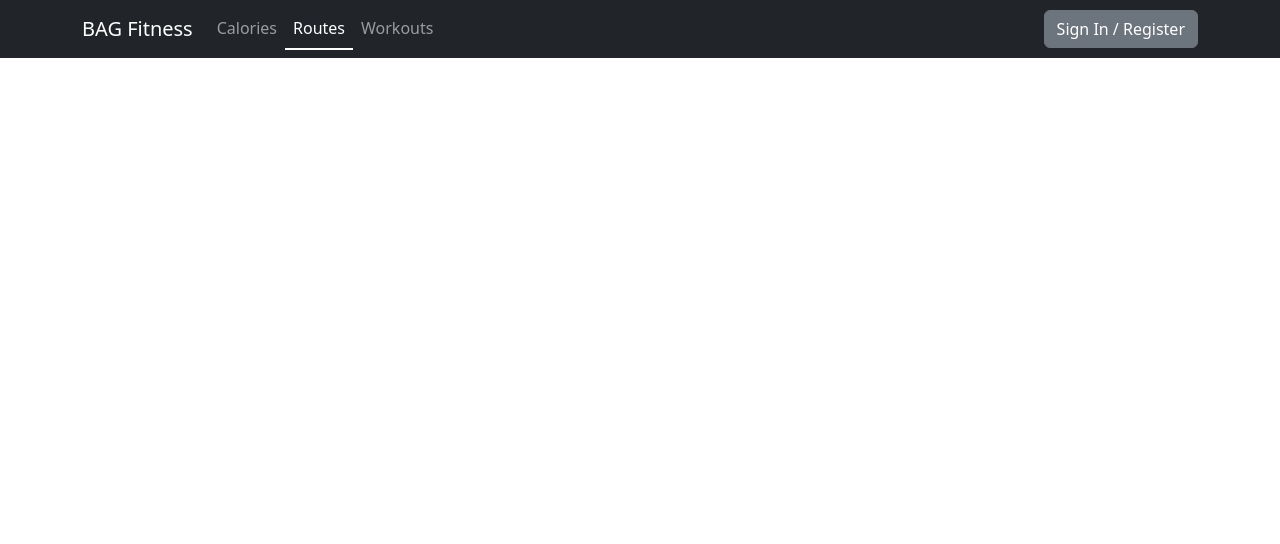
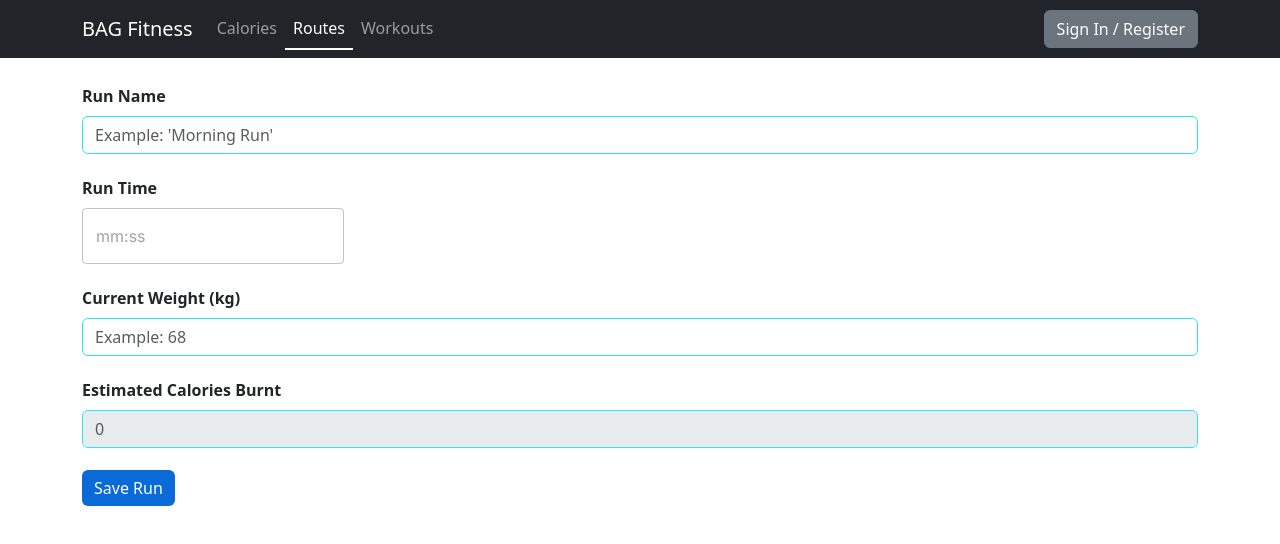
Before and after one commit to GeorgeCeney/fitness-app, a React app in the folder client/: page /routes/save-route in a window 1280 px wide. Shown: the top 544 px of the page. Built offline with nearby package versions, Linux system fonts and the light colour scheme.

Commit message:
save run page added, needs some functionality fixes

```diff
--- a/client/src/App.jsx
+++ b/client/src/App.jsx
@@ -5,6 +5,7 @@ import Home from './pages/Home/Home';
 import Calories from './pages/Calories/Calories';
 import Workouts from './pages/Workouts/Workouts';
 import RoutePlanner from './pages/Routes/RoutePlanner';
+import SaveRoute from "./components/Route/SaveRoute/SaveRoute"
 import { ThemeProvider } from '@mui/material';
 import theme from './theme';
 import CreateWorkout from './components/Workout/CreateWorkout/CreateWorkout';
@@ -22,6 +23,7 @@ function App() {
               <Route path="/calories" element={<Calories/>}/>
               <Route path="/workouts" element={<Workouts/>}/>
               <Route path="/routes" element={<RoutePlanner />}/>
+              <Route path="/routes/save-route" element={<SaveRoute />}/>
               <Route path="/workouts/create" element={<CreateWorkout />}/>
             </Routes>
           </div>
--- a/client/src/components/Map/Map.js
+++ b/client/src/components/Map/Map.js
@@ -1,5 +1,7 @@
 import React, { useEffect, useRef } from 'react';
 import H from '@here/maps-api-for-javascript';
+import SaveRouteWarning from '../Route/Warning/Warning';
+import { useNavigate } from "react-router-dom";
 
 const Map = (props) => {
   const mapRef = useRef(null);
@@ -11,6 +13,8 @@ const Map = (props) => {
   var distances = []
   var routeDistance = 0
 
+  const navigate = useNavigate();
+
   const platform = new H.service.Platform({
     'apikey': 'da2TME2OhQPR19NeeogV8SmFqXsGDK6SXPuUEbt93hs'
   });
@@ -18,6 +22,7 @@ const Map = (props) => {
   function sleep(ms) {
     return new Promise(resolve => setTimeout(resolve, ms));
   }
+
   function calcTotalDistance(distanceList) {
     var routeDistanceDiv = document.getElementById("RouteDistanceDiv")
 
@@ -37,7 +42,7 @@ const Map = (props) => {
   }
 
   async function capture(resultContainer, map, ui) {
-    console.log(route)
+    if (route.length > 1) {
       let sumLat = 0;
       let sumLng = 0;
       route.forEach((point) => {
@@ -54,11 +59,15 @@ const Map = (props) => {
         if (canvas) {
           resultContainer.innerHTML = '';
           resultContainer.appendChild(canvas);
+
+          let routeImage = canvas.toDataURL("image/png")
+          navigate('/routes/save-route', { state: { routeImage } })
+
         } else {
-        // For example when map is in Panorama mode
           resultContainer.innerHTML = 'Capturing is not supported';
         }
       }, [ui], 0, 0, 500, 500);
+    }
   }
 
   useEffect(() => {
@@ -108,35 +117,6 @@ const Map = (props) => {
       saveRun.addEventListener("click", function (evt) {
         var resultContainer = document.getElementById('panel2');
         capture(resultContainer, map.current, ui);
-
-
-        // REFERENCE: https://downhilltodowntown.com/how-to-calculate-your-caloric-burn-while-running/
-
-      //   var MET = 0 // Metabolic Equivalent of Task (MET) is a unit used to estimate the energy expenditure of various activities
-      //   let weight = document.getElementById("weightInput").value
-      //   let time = document.getElementById("timeInput").value
-
-      //   let avgKmPerHour = (routeDistance / 1000) / (time / 60)
-
-      //   const speedRanges = [4.0, 5.7, 8.0, 9.7, 11.3, 12.9, 14.5];
-      //   const mets = [0.5, 2, 4, 6, 8, 10, 11.5, 12.8];
-
-      //   for (let i = 0; i < speedRanges.length; i++) {
-      //       if (avgKmPerHour < speedRanges[i]) {
-      //           MET = mets[i];
-      //           break;
-      //       }
-      //   }
-      //   if (MET === undefined) {
-      //       MET = mets[mets.length - 1];
-      //   }
-
-      //   // If avgKmPerHour is greater than or equal to the last speed range
-      //   var estCaloriesBurntDiv = document.getElementById("estCaloriesBurntDiv")
-
-      //   // Calories Burned = MET x Body Weight (kg) x Duration of Running (hours)
-      //   let estCaloriesBurnt = MET * weight * (time / 60)
-      //   estCaloriesBurntDiv.innerHTML = routeDistance > 0 ? estCaloriesBurnt : 0
       })
 
 
--- /dev/null
+++ b/client/src/components/Route/SaveRoute/SaveRoute.css
@@ -0,0 +1,34 @@
+p {
+  text-align: center;
+  font-weight: bold;
+  margin-top: 5%;
+}
+
+.btn-primary {
+    background-color: var(--primary-colour);
+    border-color: var(--primary-colour);
+  }
+
+  .btn-primary:hover {
+    background-color: #202530;
+    border-color: #202530;
+  }
+
+  .form-control {
+    border-color: var(--light-blue-colour);
+  }
+
+  .form-control:focus {
+    border-color: var(--primary-colour);
+    box-shadow: 0 0 0 0.2rem rgba(10, 106, 216, 0.25);
+  }
+
+  .alert-danger {
+    background-color: var(--lightblue-colour);
+    color: var(--dark-colour);
+  }
+
+  .row {
+    padding-top: 2px;
+    padding-bottom: 4px;
+  }
--- a/client/src/components/Route/SaveRoute/SaveRoute.jsx
+++ b/client/src/components/Route/SaveRoute/SaveRoute.jsx
@@ -0,0 +1,134 @@
+import { Row, Col, Container, Form, Button, Card } from "react-bootstrap";
+import axios from 'axios';
+import { useState, useEffect } from "react";
+import { useAuth } from "../../AuthContext/AuthContext";
+import { useNavigate, useLocation } from 'react-router-dom';
+import "./SaveRoute.css"
+import { TimePicker } from '@mui/x-date-pickers/TimePicker';
+import { LocalizationProvider } from '@mui/x-date-pickers';
+import { AdapterDayjs } from '@mui/x-date-pickers/AdapterDayjs'
+
+const backendUrl = "http://localhost:3000/routes";
+
+function SaveRoute() {
+    const { state } = useLocation()
+
+    console.log(state)
+
+    const { token } = useAuth();
+    const navigate = useNavigate();
+    const [runName, setRunName] = useState('');
+    const [runTime, setRunTime] = useState();
+    const [userWeight, setUserWeight] = useState("");
+    const [notes, setNotes] = useState('');
+    const [estCaloriesBurnt, setEstCaloriesBurnt] = useState("")
+
+    useEffect((routeDistance) => {
+        // REFERENCE: https://downhilltodowntown.com/how-to-calculate-your-caloric-burn-while-running/
+        var MET = 0 // Metabolic Equivalent of Task (MET) is a unit used to estimate the energy expenditure of various activities
+
+        let avgKmPerHour = (routeDistance / 1000) / (runTime / 60)
+
+        const speedRanges = [4.0, 5.7, 8.0, 9.7, 11.3, 12.9, 14.5];
+        const mets = [0.5, 2, 4, 6, 8, 10, 11.5, 12.8];
+
+        for (let i = 0; i < speedRanges.length; i++) {
+            if (avgKmPerHour < speedRanges[i]) {
+                MET = mets[i];
+                break;
+            }
+        }
+        if (MET === undefined) {
+            MET = mets[mets.length - 1];
+        }
+
+        // If avgKmPerHour is greater than or equal to the last speed range
+        // var estCaloriesBurntDiv = document.getElementById("estCalories")
+
+        // Calories Burned = MET x Body Weight (kg) x Duration of Running (hours)
+        let estCaloriesBurnt = MET * userWeight * (runTime / 60)
+        // estCaloriesBurntDiv.innerHTML = routeDistance > 0 ? estCaloriesBurnt : 0
+        setEstCaloriesBurnt(estCaloriesBurnt)
+    })
+
+    function handleTimeChange(e) {
+        const minutes = e.$m
+        const seconds = e.$s
+
+        setRunTime(minutes+(seconds/60))
+    }
+
+
+    const handleSubmit = async (event) => {
+
+        event.preventDefault();
+        // Format the workout data
+        const routeData = {
+            runName,
+            runTime
+        };
+
+        console.log(routeData)
+
+        try {
+          const response = await axios.post(`${backendUrl}/create`, routeData, {
+            headers: {
+              Authorization: `${token}`,
+            },
+          });
+          console.log('Route saved:', response.data);
+          navigate('/routes');
+        } catch (error) {
+          console.error('Error saving workout:', error.response.data);
+          // Handle error (e.g., showing an error message)
+        }
+      };
+
+    return (
+        <Container className="my-4">
+        <Form onSubmit={handleSubmit}>
+            <Row className="mb-3">
+                <Form.Group as={Col}>
+                    <Form.Label>Run Name</Form.Label>
+                    <Form.Control type="text" placeholder="Example: 'Morning Run'" value={runName} onChange={(e) => setRunName(e.target.value)} />
+                </Form.Group>
+            </Row>
+
+            <Row className="mb-3">
+                <Form.Group as={Col}>
+                    <Form.Label>Run Time</Form.Label><br/>
+                    <LocalizationProvider dateAdapter={AdapterDayjs}>
+                        <TimePicker views={['minutes', 'seconds']} format="mm:ss" onChange={(e) => handleTimeChange(e)}/>
+                    </LocalizationProvider>
+                </Form.Group>
+            </Row>
+
+            <Row className="mb-3">
+                <Form.Group as={Col}>
+                    <Form.Label>Current Weight (kg)</Form.Label><br/>
+                    <Form.Control type="number" placeholder="Example: 68" value={userWeight} onChange={(e) => setUserWeight(e.target.value)} />
+                </Form.Group>
+            </Row>
+
+            <Row className="mb-3">
+                <Form.Group as={Col}>
+                    <Form.Label>Estimated Calories Burnt</Form.Label><br/>
+                    <Form.Control id="estCaloriesBurnt" type="number" placeholder="0" value={estCaloriesBurnt} disabled/>
+                </Form.Group>
+            </Row>
+
+            <Col>
+                {/* <Button onClick={handleAddExercise} disabled={!selectedExercise}>Add Exercise</Button> */}
+            </Col>
+
+            <Row>
+            <Col>
+                <Button variant="primary" type="submit">Save Run</Button>
+            </Col>
+            </Row>
+        </Form>
+        </Container>
+    )
+}
+
+export default SaveRoute;
--- /dev/null
+++ b/client/src/components/Route/Warning/Warning.jsx
@@ -0,0 +1,14 @@
+import { useState } from 'react';
+import Alert from 'react-bootstrap/Alert';
+
+function SaveRouteWarning() {
+    const [show, setShow] = useState(true);
+
+    if (show) {
+        return (
+            <Alert variant="warning" onClose={() => setShow(false)} dismissible>Please enter a route.</Alert>
+        );
+    }
+}
+
+export default SaveRouteWarning;
--- a/client/src/pages/Routes/RoutePlanner.jsx
+++ b/client/src/pages/Routes/RoutePlanner.jsx
@@ -1,14 +1,9 @@
 import Map from "../../components/Map/Map";
-import { useState } from "react";
-import { Button, Card, Col, Container, Row, InputGroup, Form } from "react-bootstrap";
+import { Button, Card, Col, Container, Row, Form } from "react-bootstrap";
 import './RoutePlanner.css';
-
+import SaveRouteWarning from "../../components/Route/Warning/Warning";
 
 const RoutePlanner = () => {
-  // const [startingPoint, setStartingPoint] = useState('');
-  const [weight, setWeight] = useState(0)
-  const [time, setTime] = useState(0)
-
   return (
     <Container>
 
@@ -71,44 +66,10 @@ const RoutePlanner = () => {
             </Col>
           </Row>
 
-          <Row className="my-3">
-            <Card>
-              <Card.Body>
-                <Card.Title>Set Time</Card.Title>
-                <Row className="my-3">
-                  <Col>
-                      <Form.Control
-                        placeholder="Hours"
-                        aria-label="Hours"
-                      />
-                  </Col>
-                  <Col xs={1}>
-                    <p>:</p>
-                  </Col>
-                  <Col>
-                      <Form.Control
-                        placeholder="Minutes"
-                        aria-label="Minutes"
-                      />
-                  </Col>
-                  <Col xs={1}>
-                    <p>:</p>
-                  </Col>
-                  <Col>
-                      <Form.Control
-                        placeholder="Seconds"
-                        aria-label="Seconds"
-                      />
-                  </Col>
-                </Row>
-              </Card.Body>
-            </Card>
-
-
-          </Row>
-
           <Row>
-            <Button id="SaveRun">Save Run</Button>
+            <Button id="SaveRun" className="mb-3">Save Run</Button>
+            <a id="link"></a>
+            <SaveRouteWarning id="SaveRouteWarning"/>
           </Row>
 
         </Col>
@@ -116,8 +77,8 @@ const RoutePlanner = () => {
       <Row>
         <div id="panel2"></div>
       </Row>
+
     </Container>
-
   );
 };
 
```
Also changed, not shown: client/package.json (+4 -3 lines), 1 other file (tests, documents, lock files or other folders). Lines whose indentation alone changed are shown as unchanged.
